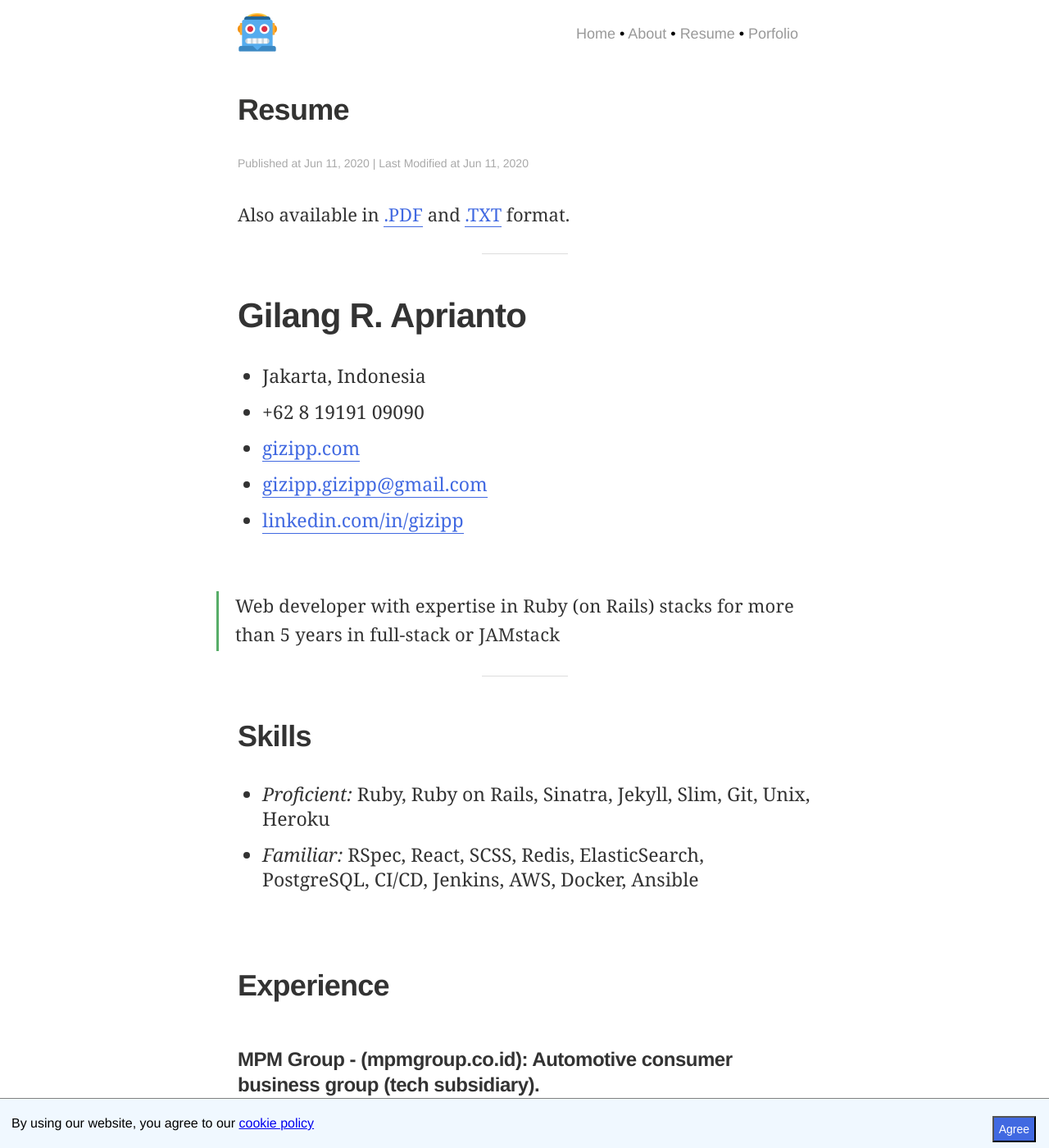
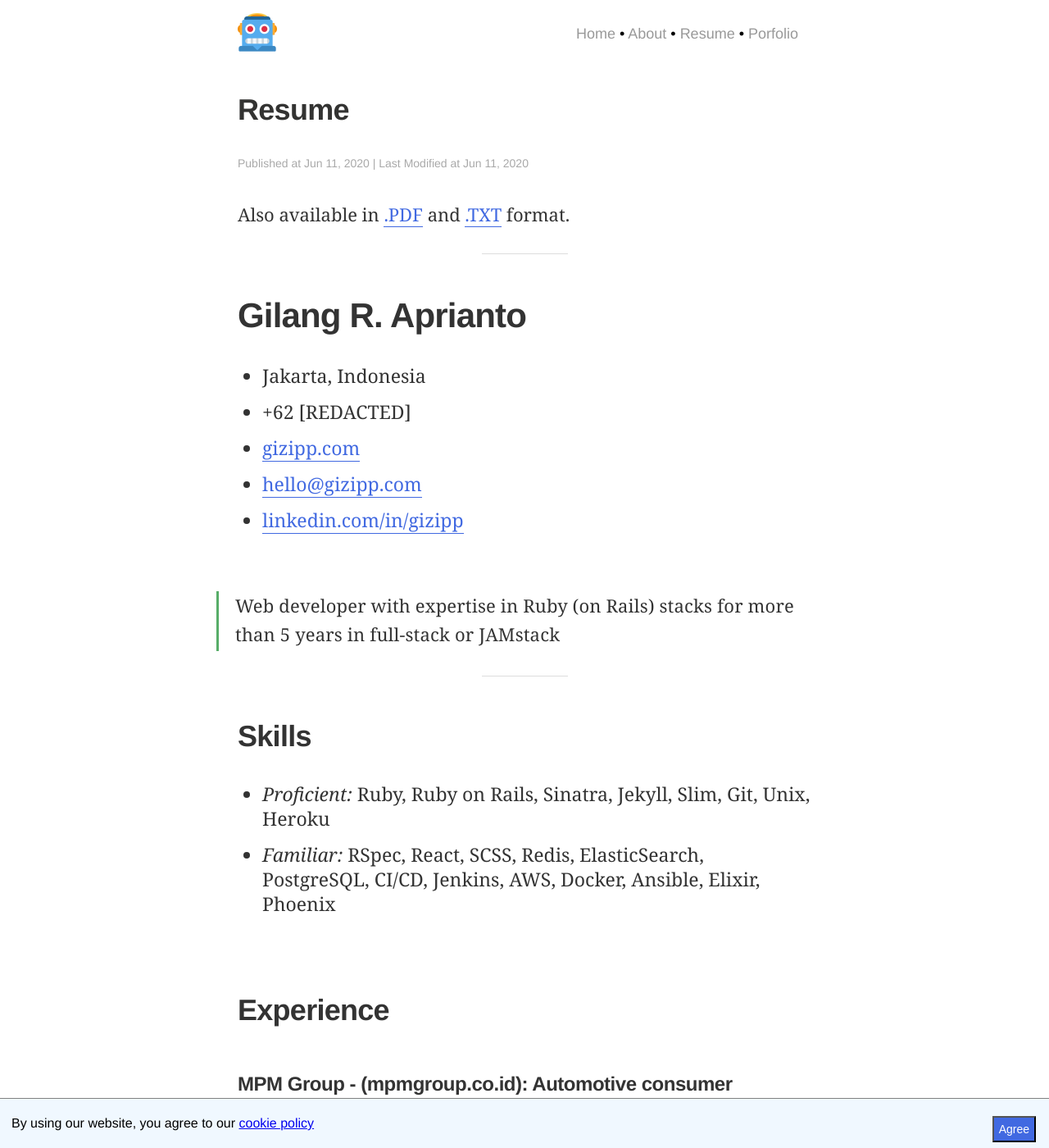
Before and after one commit to gizipp/gizipp.com, a Jekyll site: the page built from _pages/resume.md, in a window 1280 px wide and 1400 px high. Shown: the whole window at 82% size. Built offline with Jekyll 4.4.1, drawn with Linux system fonts in a browser that asks for light colours.

Commit message:
Update resume.md

```diff
--- a/_pages/resume.md
+++ b/_pages/resume.md
@@ -13,9 +13,9 @@ Also available in [.PDF](/resume.pdf) and [.TXT](/resume.txt) format.
 ## Gilang R. Aprianto
 
 * Jakarta, Indonesia
-* +62 8 19191 09090
+* +62 [REDACTED]
 * [gizipp.com](/)
-* [gizipp.gizipp@gmail.com](gizipp.gizipp@gmail.com)
+* [hello@gizipp.com](mailto:hello@gizipp.com)
 * [linkedin.com/in/gizipp](https://linkedin.com/in/gizipp)
 
 > Web developer with expertise in Ruby (on Rails) stacks for more than 5 years in full-stack or JAMstack
@@ -25,7 +25,7 @@ Also available in [.PDF](/resume.pdf) and [.TXT](/resume.txt) format.
 ### Skills
 
 * *Proficient:* Ruby, Ruby on Rails, Sinatra, Jekyll, Slim, Git, Unix, Heroku
-* *Familiar:* RSpec, React, SCSS, Redis, ElasticSearch, PostgreSQL, CI/CD, Jenkins, AWS, Docker, Ansible
+* *Familiar:* RSpec, React, SCSS, Redis, ElasticSearch, PostgreSQL, CI/CD, Jenkins, AWS, Docker, Ansible, Elixir, Phoenix
 
 
 ### Experience
```
